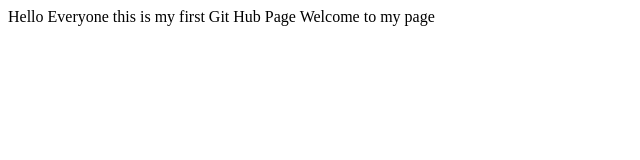
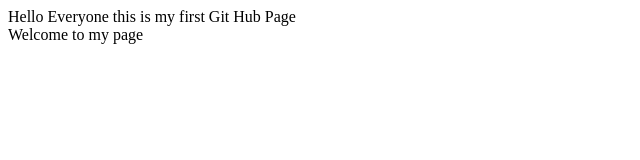
Before and after one commit to Haritha-Krish/First-Git-Hub, a plain HTML site: page index.html in a window 1280 px wide. Shown: the whole page, without its empty margins (0-640 px from the left). Drawn offline with Linux system fonts and the light colour scheme.

Commit message:
Line Break

```diff
--- a/index.html
+++ b/index.html
@@ -7,7 +7,8 @@
 
 </head>
 <body>
-    Hello Everyone this is my first Git Hub Page
+    Hello Everyone this is my first Git Hub Page <br>
     Welcome to my page
+
 </body>
 </html>
```
